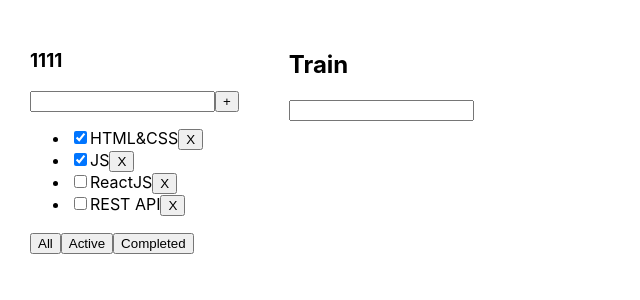
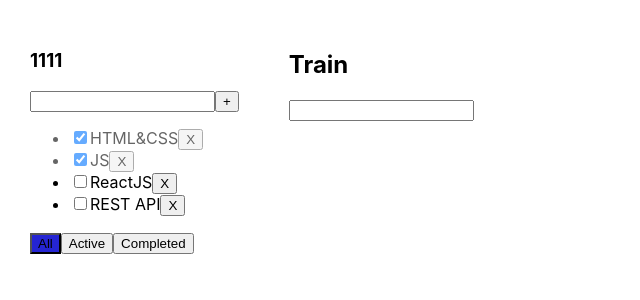
Before and after one commit to Alexei-Karamzin/todolist-ts, a React (Create React App) app: page / in a window 1280 px wide. Shown: the top 300 px of the page, without its empty margins (0-640 px from the left). Built offline with nearby package versions, Linux system fonts and the light colour scheme.

Commit message:
checkBox, style

```diff
--- a/src/App.css
+++ b/src/App.css
@@ -6,3 +6,19 @@
 .App > div {
   margin-right: 50px;
 }
+
+.error {
+  border: red 1px solid;
+}
+
+.error-message {
+  color: red;
+}
+
+.active-filter {
+  background-color: #2525d3;
+}
+
+.isDone {
+  opacity: 0.6;
+}
--- a/src/App.tsx
+++ b/src/App.tsx
@@ -19,8 +19,15 @@ export function App() {
     const addTask = (title: string) => {
         let newTask = {id: v1(), title, isDone: false}
         let newTasks = [newTask, ...tasks]
+        setTasks(newTasks)
+    }
 
-        setTasks(newTasks)
+    const changeStatus = (id: string, isDone: boolean) => {
+        let changeTask = tasks.find(t => t.id === id)
+        if (changeTask) {
+            changeTask.isDone = isDone
+        }
+        setTasks([...tasks])
     }
 
     const removeTask = (id: string) => {
@@ -48,6 +55,8 @@ export function App() {
                 removeTask={removeTask}
                 changeFilter={changeFilter}
                 addTask={addTask}
+                changeStatus={changeStatus}
+                filter={filter}
             />
             <Input title={'Train'}/>
         </div>
--- a/src/TodoList.tsx
+++ b/src/TodoList.tsx
@@ -7,6 +7,8 @@ type TodolistType = {
     removeTask: (id: string) => void
     changeFilter: (value: FilterValueType) => void
     addTask: (title: string) => void
+    changeStatus: (id: string, isDone: boolean) => void
+    filter: FilterValueType
 }
 
 export type TasksType = {
@@ -18,20 +20,30 @@ export type TasksType = {
 export const TodoList = (props: TodolistType) => {
 
     const [title, setTitle] = useState('')
+    const [error, setError] = useState<string | null>(null)
 
     const onChangeInputHandler = (newTitle: string) => {
         setTitle(newTitle)
+        setError(null)
     }
 
     const addTaskOnClickHandler = () => {
-        props.addTask(title)
-        setTitle('')
+        if (title.trim() !== ''){
+            props.addTask(title.trim())
+            setTitle('')
+        } else {
+            setError('error')
+        }
     }
 
-    const onKeyPressHandler = (e:KeyboardEvent<HTMLInputElement>) => {
+    const onKeyPressHandler = (e: KeyboardEvent<HTMLInputElement>) => {
         if (e.charCode === 13) {
             addTaskOnClickHandler()
         }
+    }
+
+    const onChangeCheckboxHandler = (id: string, isDone: boolean) => {
+        props.changeStatus(id,isDone)
     }
 
     return (
@@ -40,23 +52,39 @@ export const TodoList = (props: TodolistType) => {
             <div>
                 <input
                     value={title}
-                    onKeyPress={(e)=>onKeyPressHandler(e)}
+                    onKeyPress={(e) => onKeyPressHandler(e)}
                     onChange={(e) => onChangeInputHandler(e.currentTarget.value)}
+                    className={error ? 'error' : ''}
                 />
                 <button onClick={addTaskOnClickHandler}>+</button>
+                {error && <div className={'error-message'}>Field is required</div>}
             </div>
             <ul>
                 {
-                    props.tasks.map((el) => <li key={el.id}><input type="checkbox" checked={el.isDone}/>
+                    props.tasks.map((el) => <li className={el.isDone ? 'isDone' : ''} key={el.id}>
+                        <input
+                            type="checkbox"
+                            checked={el.isDone}
+                            onChange={(e)=>onChangeCheckboxHandler(el.id,e.currentTarget.checked)}
+                        />
                         <span>{el.title}</span>
                         <button onClick={() => props.removeTask(el.id)}>X</button>
                     </li>)
                 }
             </ul>
             <div>
-                <button onClick={() => props.changeFilter("all")}>All</button>
-                <button onClick={() => props.changeFilter("active")}>Active</button>
-                <button onClick={() => props.changeFilter("completed")}>Completed</button>
+                <button
+                    className={props.filter === "all" ? 'active-filter' : ''}
+                    onClick={() => props.changeFilter("all")}
+                >All</button>
+                <button
+                    className={props.filter === "active" ? 'active-filter' : ''}
+                    onClick={() => props.changeFilter("active")}
+                >Active</button>
+                <button
+                    className={props.filter === "completed" ? 'active-filter' : ''}
+                    onClick={() => props.changeFilter("completed")}
+                >Completed</button>
             </div>
         </div>
     )
```
